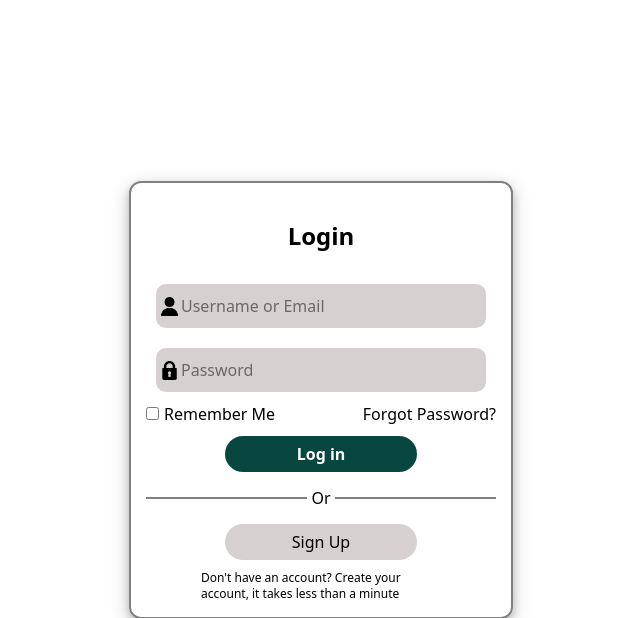
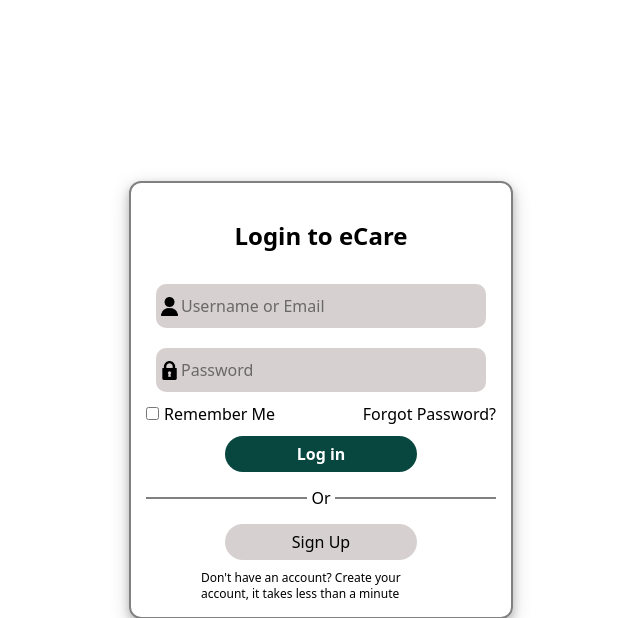
Before and after one commit to RLASH18/eCare, a PHP site: page /eCare/user in a window 1280 px wide. Shown: the top 618 px of the page, without its empty margins (319-959 px from the left). Run offline with PHP 8.4, Linux system fonts and the light colour scheme.

Commit message:
Updated login page title

```diff
--- a/app/views/user/login.php
+++ b/app/views/user/login.php
@@ -13,7 +13,7 @@
     <div class="flex min-h-screen items-center justify-center">
         <div class="form-container w-96 p-6">
             <div class="form-header">
-                <h1 class="login-text font-bold">Login</h1>
+                <h1 class="login-text font-bold">Login to eCare</h1>
             </div>
             <form action="<?= URL_ROOT; ?>/user/login" method="POST">
                 <div class="username-container input-container">
```
